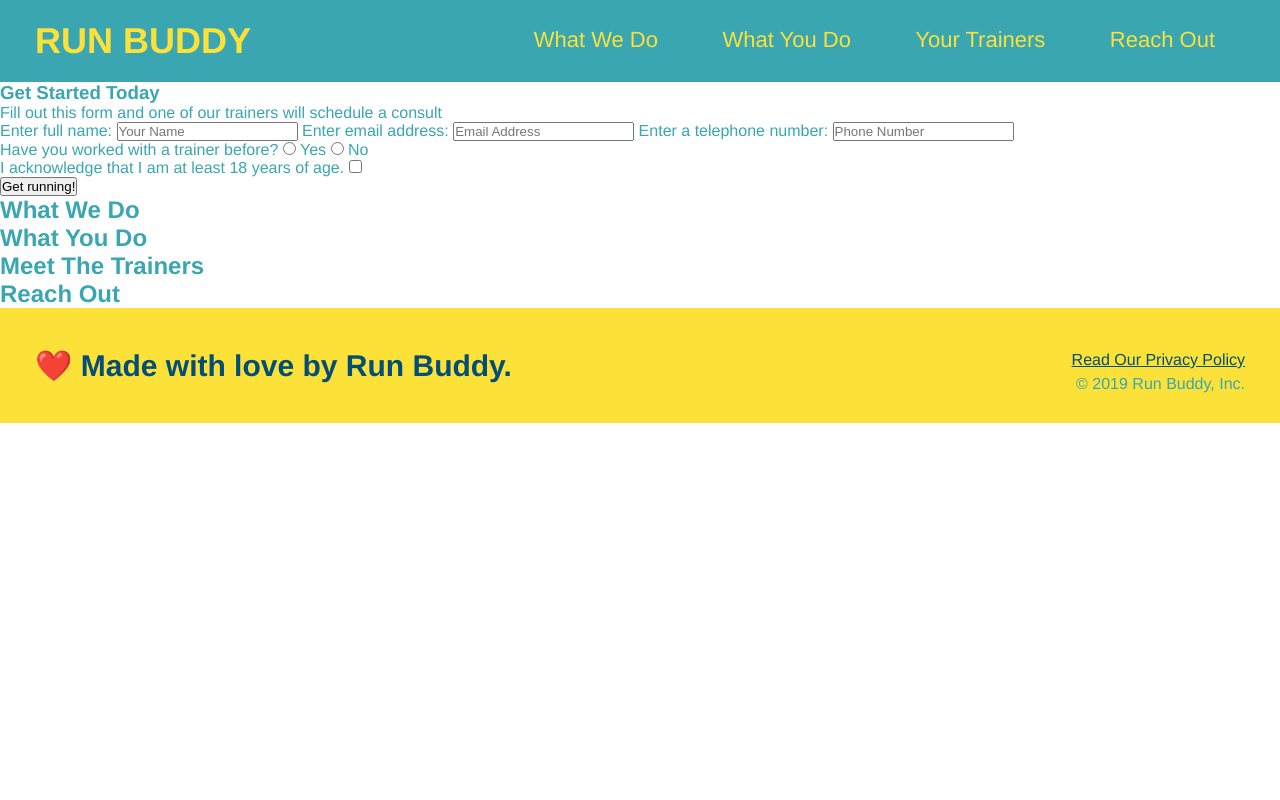
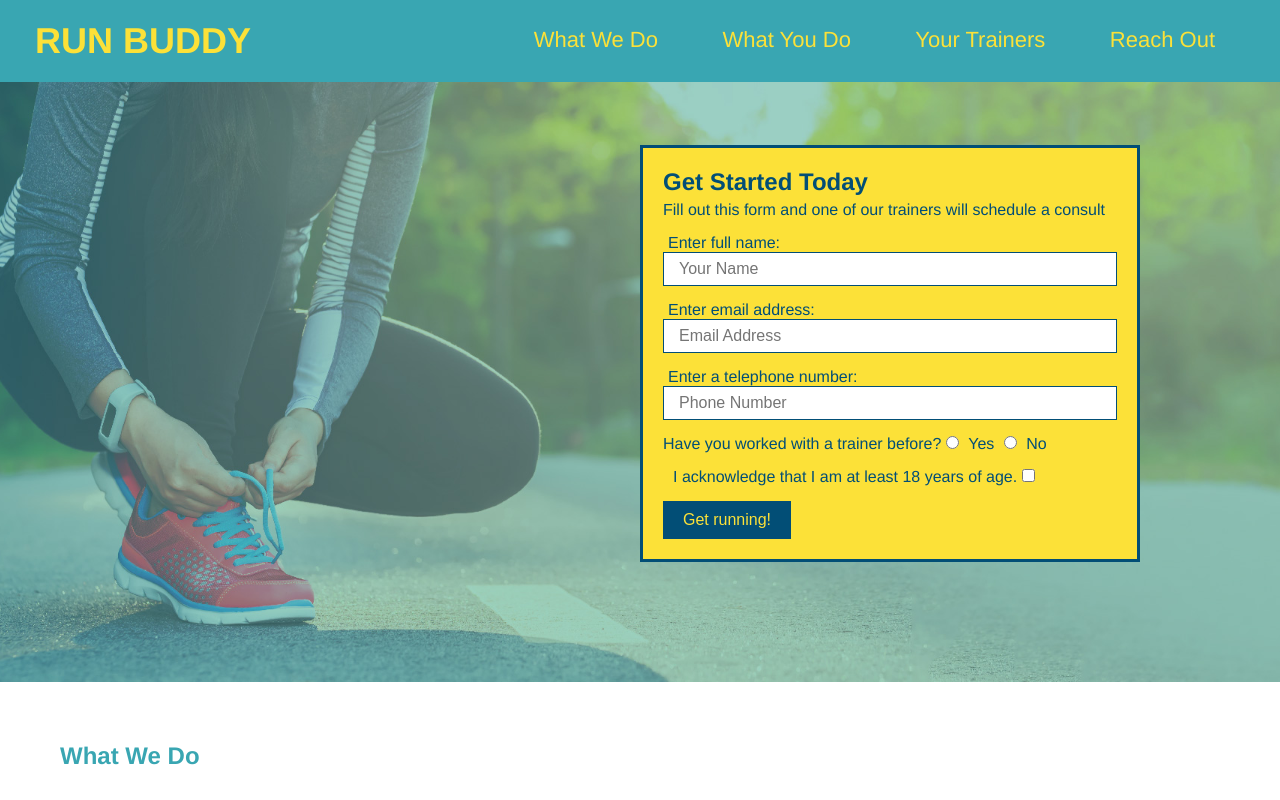
Before and after one commit to Samborski55/run-buddy, a plain HTML site: page index.html in a window 1280 px wide. Shown: the top 800 px of the page. Drawn offline with Linux system fonts and the light colour scheme.

Commit message:
finished hero

```diff
--- a/assets/css/style.css
+++ b/assets/css/style.css
@@ -65,3 +65,57 @@ footer div {
 footer a {
     color: #024e76;
 }
+
+section {
+    padding: 60px;
+}
+
+.hero {
+    background-image: url("../images/hero-bg.jpeg");
+    height: 600px;
+    background-size: cover;
+    background-position: center;
+    position: relative;
+}
+
+.hero-form {
+    background-color: #fce138;
+    padding: 20px;
+    width: 500px;
+    color: #024e76;
+    border: solid 3px #024e76;
+    position: absolute;
+    bottom: 120px;
+    right: 140px;
+}
+
+.hero-form h3 {
+font-size: 24px;
+margin: 0px;
+}
+
+.hero-form p {
+    margin: 5px 0 15px 0;
+}
+
+.form-input {
+    border: 1px solid #024e76;
+    display: block;
+    padding: 7px 15px;
+    font-size: 16px;
+    color: #024e76;
+    width: 100%;
+    margin-bottom: 15px;
+}
+
+.hero-form label {
+    margin: 0 5px;
+}
+
+.hero-form button {
+    background-color: #024e76;
+    color: #fce138;
+    border: none;
+    padding: 10px 20px;
+    font-size: 16px;
+}
--- a/index.html
+++ b/index.html
@@ -43,19 +43,17 @@
         </header>
 
         <!-- hero/jumbotron -->
-        <section>
-            <div>
+        <section class="hero">
+            <div class="hero-form">
                 <h3>Get Started Today</h3>
                 <p>Fill out this form and one of our trainers will schedule a consult</p>
-            </div>
                 <form>
                     <label for="name">Enter full name:</label>
-                <input type="text" placeholder="Your Name" name="name" id="name">
+                    <input type="text" placeholder="Your Name" name="name" id="name" class="form-input">
                     <label for="email">Enter email address:</label>
-                <input type="email" placeholder="Email Address" name="email" id="email">
+                    <input type="email" placeholder="Email Address" name="email" id="email" class="form-input">
                     <label for="phone-number">Enter a telephone number:</label>
-                <input type="tel" placeholder="Phone Number" name="phone-number" id="phone-number">
-            </form>
+                    <input type="tel" placeholder="Phone Number" name="phone-number" id="phone-number" class="form-input">
                     <p>
                         Have you worked with a trainer before?
                         <input type="radio" name="trainer-confirm" id="trainer-yes" />
@@ -71,6 +69,8 @@
                     <button type="submit">
                         Get running!
                     </button>
+                </form>
+            </div>
         </section>
 
         <!-- "what we do" section-->
```
Also changed, not shown: assets/images/hero-bg.jpeg (added). Lines whose indentation alone changed are shown as unchanged.
